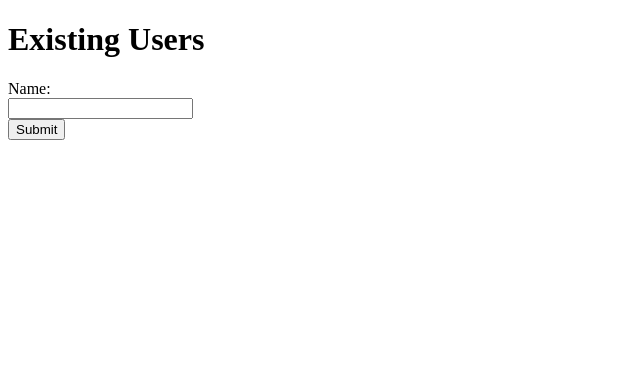
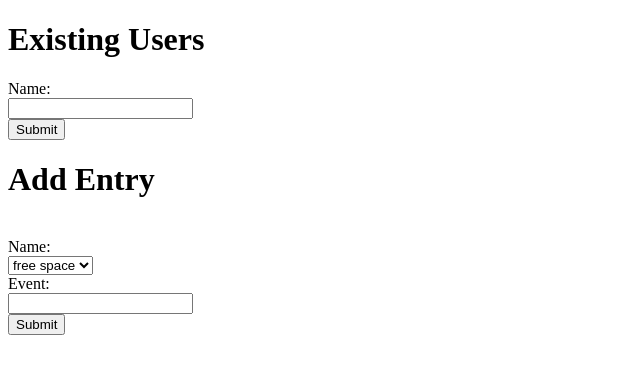
Before and after one commit to Andrews2024/paperless-bingo, a Flask app: page / in a window 1280 px wide. Shown: the top 374 px of the page, without its empty margins (0-640 px from the left). Run offline with Flask 3, Linux system fonts and the light colour scheme.

Commit message:
Developed adding an entry

```diff
--- a/app.py
+++ b/app.py
@@ -1,12 +1,13 @@
 import json
 from flask import Flask, redirect, render_template, request
 
-from helper import read_users
+from helper import read_users, read_entries
 app = Flask(__name__)
 
 @app.route('/', methods = ['GET'])
 def hello():
-    return render_template("home.html", user_list = read_users())
+    return render_template("home.html", user_list = read_users(),
+                            entry_list = read_entries())
 
 @app.route('/add-user', methods = ['POST'])
 def add_user():
@@ -15,13 +16,33 @@ def add_user():
     user_list = read_users()
 
     with open("./data/users.json", 'w') as users_file:
-        # Add user to list
-        user_list.append(name)
+        if name not in user_list:
+            # Add user to list if it's unique
+            user_list.append(name)
 
         # Save list back to JSON
         json.dump({"users": user_list}, users_file)
 
     return redirect('/')
 
+@app.route('/add-entry', methods = ['POST'])
+def add_entry():
+    # Get name to add and list to add to
+    name = request.form.get('dropdown')
+    event = request.form.get('event')
+    user_list = read_users()
+    entry_list = read_entries()
+
+    with open("./data/entries.json", 'w') as entry_file:
+        # Add entry to list
+        entry = {"name": name, "event": event}
+        if entry not in entry_list:
+            entry_list.append(entry)
+
+        # Save list back to JSON
+        json.dump({"entries": entry_list}, entry_file)
+
+    return redirect('/')
+
 if __name__ == "__main__":
     app.run(debug=True)
--- /dev/null
+++ b/data/entries.json
@@ -0,0 +1 @@
+{"entries": []}
--- a/helper.py
+++ b/helper.py
@@ -5,3 +5,10 @@ def read_users() -> list[str]:
         user_list: list = json.load(users_file).get("users", [])
 
     return user_list
+
+
+def read_entries() -> list[dict]:
+    with open("./data/entries.json", 'r') as entries_file:
+        entry_list: list = json.load(entries_file).get("entries", [])
+
+    return entry_list
--- a/templates/home.html
+++ b/templates/home.html
@@ -17,8 +17,30 @@
             <!--Form to add new users-->
             <form action="{{ url_for('add_user') }}" method="post">
                 <label for="name">Name: </label><br>
-                <input type="text" id="name" name="name"><br>
-                <input type="submit" value="Submit">
+                <input type="text" id="name" name="name">
+                <br><input type="submit" value="Submit">
+            </form>
+        </div>
+        <div id="add-entry">
+            <h1>Add Entry</h1>
+            <ul></ul>
+                {% for entry in entry_list %}
+                <li><strong>{{ entry.name }}:</strong> {{ entry.event }}</li>
+                {% endfor %}
+            </ul><br>
+
+            <!--Form to add new entries-->
+            <form action="{{ url_for('add_entry') }}" method="post">
+                <label for="name">Name: </label><br>
+                <select id="dropdown" name="dropdown">
+                    <option value="free space">free space</option>
+                    {% for user in user_list %}
+                    <option value="{{ user }}">{{ user }}</option>
+                    {% endfor %}
+                </select><br>
+                <label for="event">Event: </label><br>
+                <input type="text" id="event" name="event">
+                <br><input type="submit" value="Submit">
             </form>
         </div>
     </body>
```
